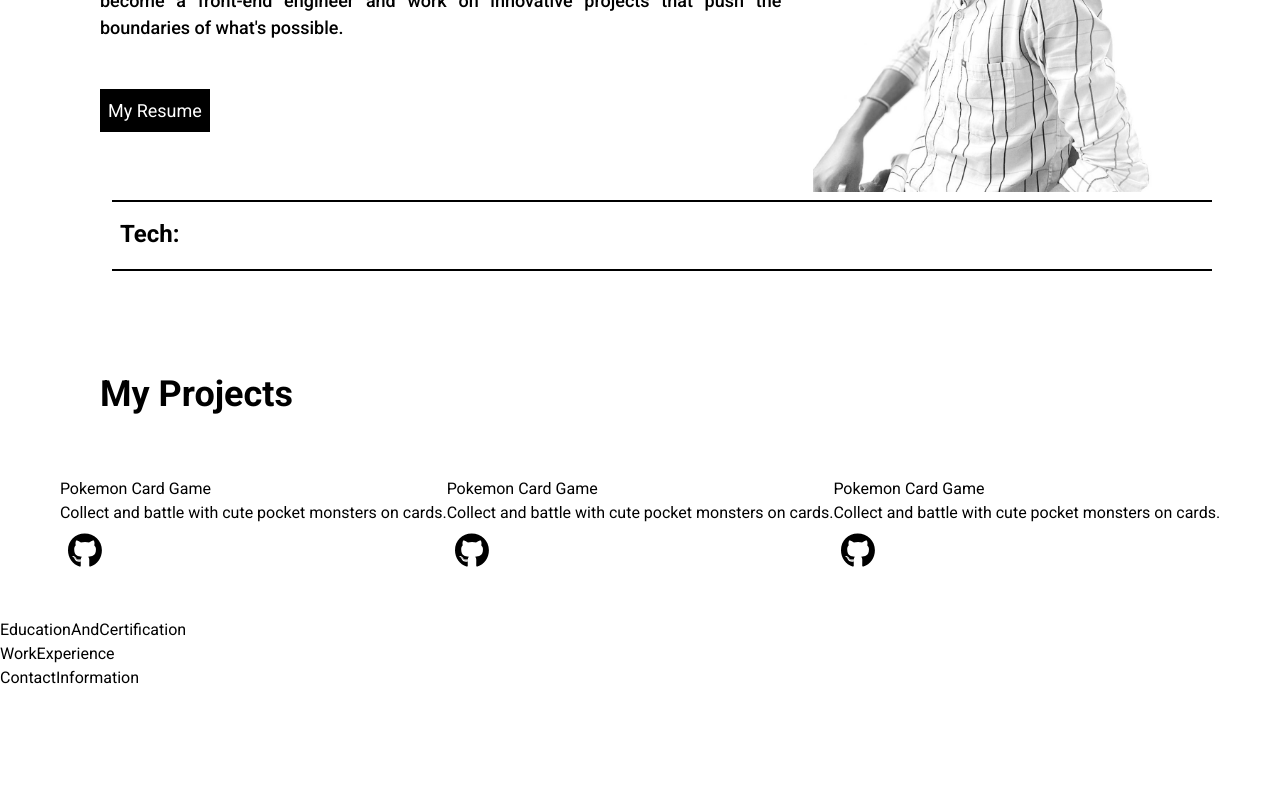
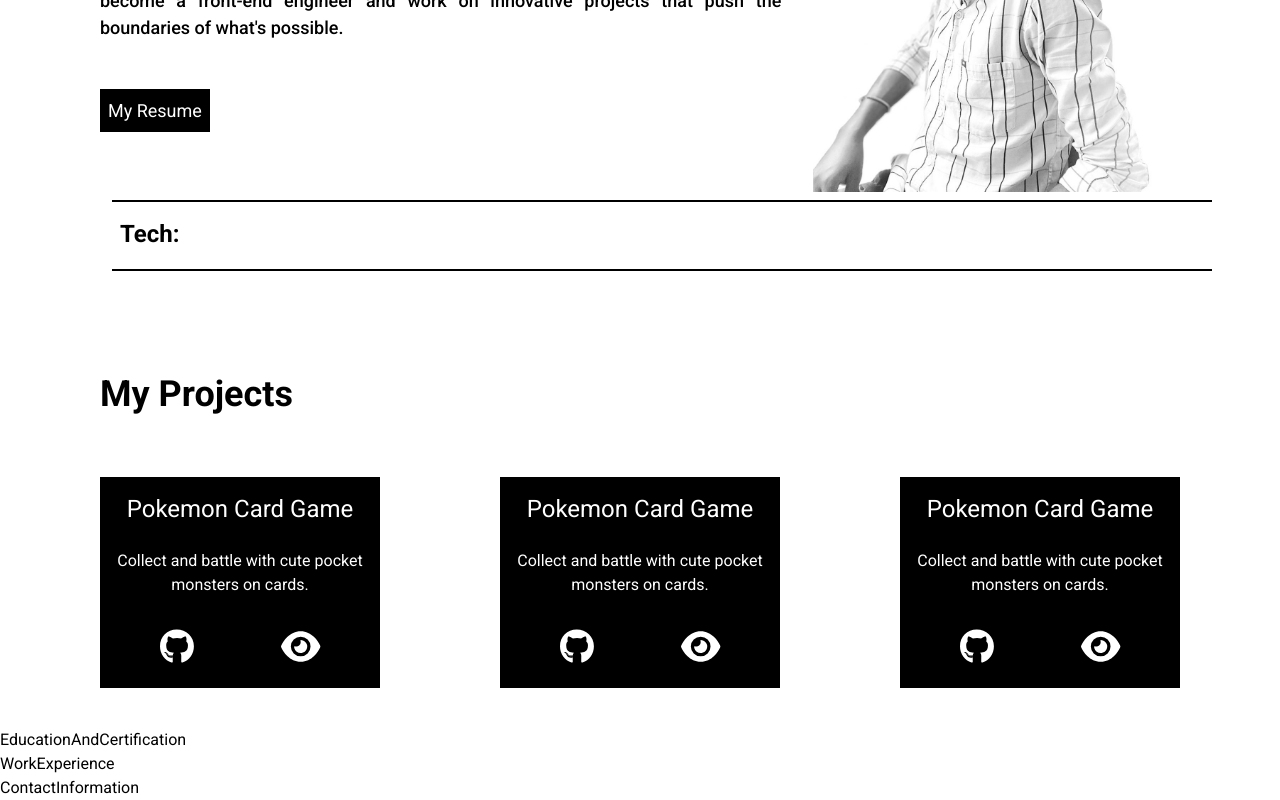
Before and after one commit to Amandeep4567/Amandeep-Portfolio, a React (Vite) app: page / in a window 1280 px wide. Shown: the part 1173-1973 px from the top of the page. Before the commit the page ends 1863 px from the top, so only its background shows below. Built offline with nearby package versions, Linux system fonts and the light colour scheme.

Commit message:
feat: code updated

```diff
--- a/src/components/ProjectSection.jsx
+++ b/src/components/ProjectSection.jsx
@@ -1,6 +1,7 @@
 import React from "react";
 import { FontAwesomeIcon } from "@fortawesome/react-fontawesome";
 import { faGithub } from "@fortawesome/free-brands-svg-icons";
+import { faEye } from "@fortawesome/free-solid-svg-icons";
 
 const ProjectSection = () => {
   return (
@@ -9,26 +10,47 @@ const ProjectSection = () => {
         <h1 className="font-semibold text-[36px]">My Projects</h1>
       </div>
       <div className="mt-14">
-        <div className="flex justify-center">
-          <div className="">
-            <h2>Pokemon Card Game</h2>
-            <p>Collect and battle with cute pocket monsters on cards.</p>
+        <div className="flex justify-around flex-wrap">
+          <div className="bg-black text-white px-4 py-4 sm:ml-10 sm:w-[280px]">
             <div className="">
+              <h2 className="flex justify-center text-2xl pb-6">
+                Pokemon Card Game
+              </h2>
+              <p className="flex text-center pb-6">
+                Collect and battle with cute pocket monsters on cards.
+              </p>
+            </div>
+            <div className="flex justify-around">
               <FontAwesomeIcon icon={faGithub} className="iconTech m-2" />
+              <FontAwesomeIcon icon={faEye} className="iconTech m-2" />
             </div>
           </div>
-          <div className="">
-            <h2 className="">Pokemon Card Game</h2>
-            <p>Collect and battle with cute pocket monsters on cards.</p>
+          <div className="bg-black text-white px-4 py-4 sm:w-[280px] ">
             <div className="">
+              <h2 className="flex justify-center text-2xl pb-6">
+                Pokemon Card Game
+              </h2>
+              <p className="flex text-center pb-6">
+                Collect and battle with cute pocket monsters on cards.
+              </p>
+            </div>
+            <div className="flex justify-around">
               <FontAwesomeIcon icon={faGithub} className="iconTech m-2" />
+              <FontAwesomeIcon icon={faEye} className="iconTech m-2" />
             </div>
           </div>
-          <div className="">
-            <h2>Pokemon Card Game</h2>
-            <p>Collect and battle with cute pocket monsters on cards.</p>
+          <div className="bg-black text-white px-4 py-4 sm:mr-10 sm:w-[280px]">
             <div className="">
+              <h2 className="flex justify-center text-2xl pb-6">
+                Pokemon Card Game
+              </h2>
+              <p className="flex text-center pb-6">
+                Collect and battle with cute pocket monsters on cards.
+              </p>
+            </div>
+            <div className="flex justify-around">
               <FontAwesomeIcon icon={faGithub} className="iconTech m-2" />
+              <FontAwesomeIcon icon={faEye} className="iconTech m-2" />
             </div>
           </div>
         </div>
```
